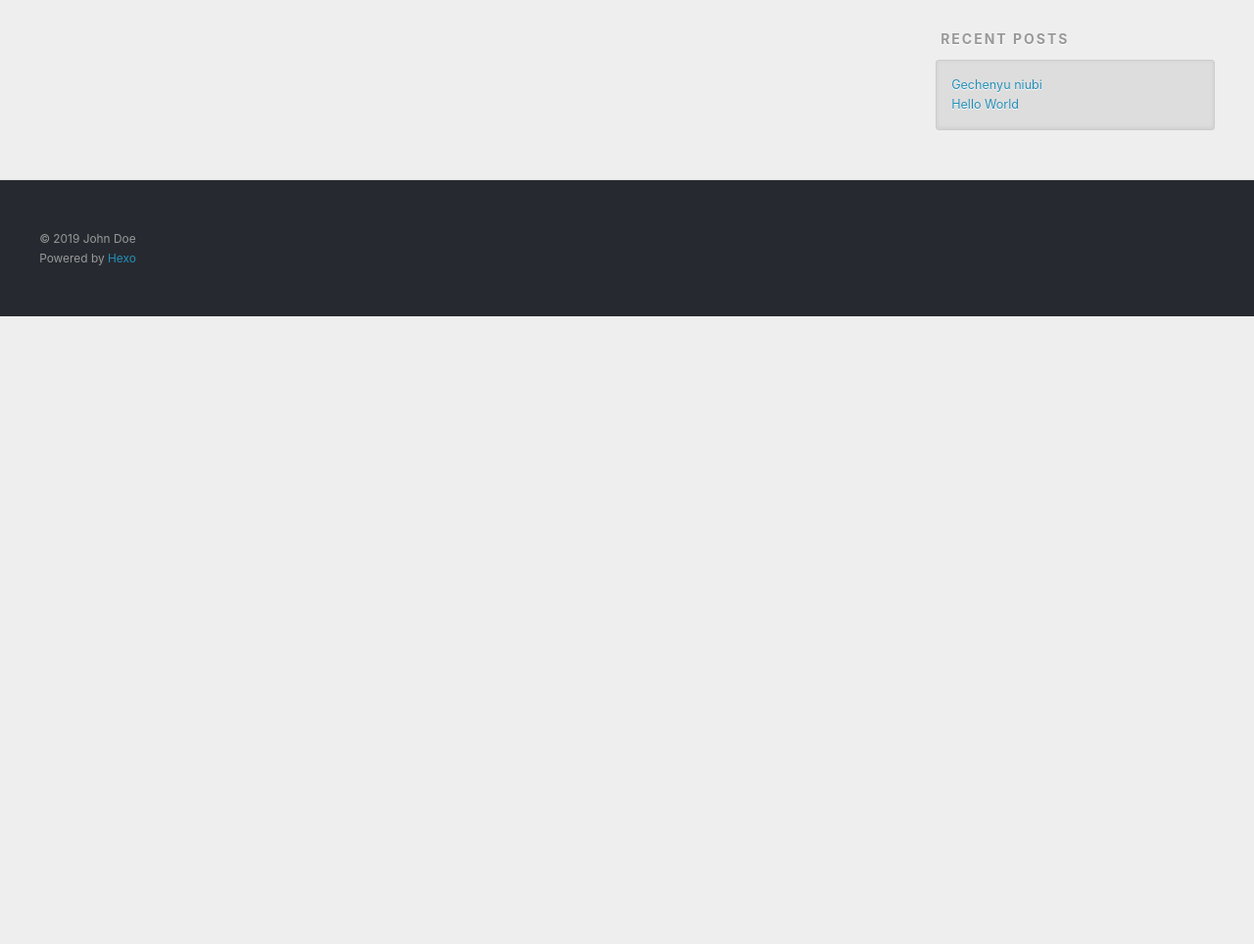
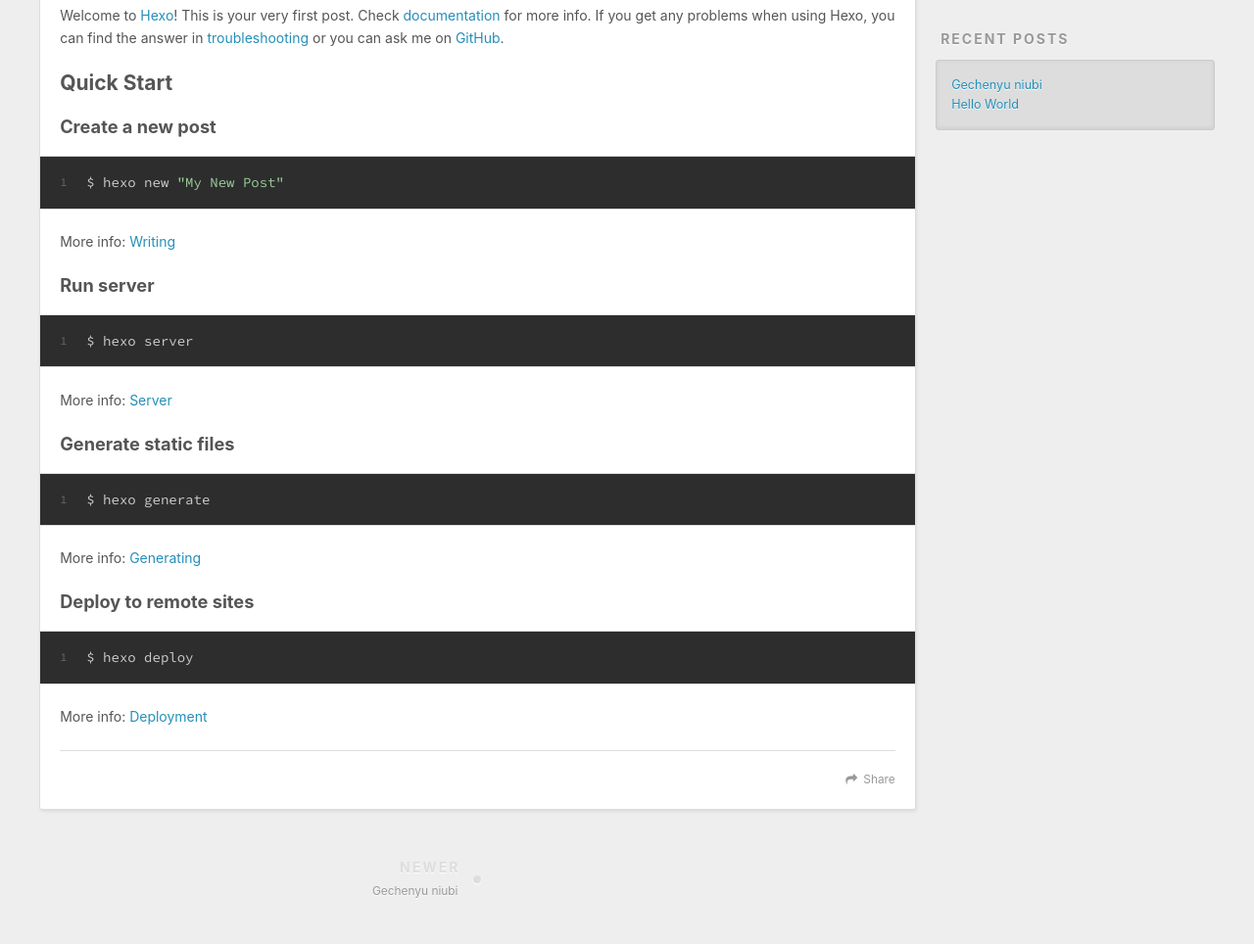
Before and after one commit to Naseshiori/Naseshiori.github.io, a plain HTML site: page 2019/07/05/hello-world/index.html in a window 1280 px wide. Shown: the part 448-1412 px from the top of the page at 98% size. Before the commit the page ends 800 px from the top, so only its background shows below. Drawn offline with nearby package versions, Linux system fonts and the light colour scheme.

Commit message:
Site updated: 2019-08-10 18:05:42

```diff
--- a/2019/07/05/hello-world/index.html
+++ b/2019/07/05/hello-world/index.html
@@ -64,32 +64,69 @@
   </div>
 </header>
       <div class="outer">
-        <section id="main">extends views/main.pug
+        <section id="main"><article id="post-hello-world" class="article article-type-post" itemscope itemprop="blogPost">
+  <div class="article-meta">
+    <a href="/2019/07/05/hello-world/" class="article-date">
+  <time datetime="2019-07-05T03:11:04.227Z" itemprop="datePublished">2019-07-05</time>
+</a>
 
-block head
-  title
-    = page.title + ' - ' + config.title
+  </div>
+  <div class="article-inner">
 
-block main
-  if page.type === 'tags'
-    include mixins/tags.pug
-    +tags('TAGS', site.tags.length)
-  else
-    include mixins/post.pug
-    +post(page, 'post')
 
-  //-
-  include plugins/reward.pug
+      <header class="article-header">
 
-  //- comment
-  if theme.comment_plugin == 'valine'
-    include plugins/valine.pug
-  else
-    include plugins/livere.pug
 
-  //- mathjax
-  if page.mathjax
-    include plugins/mathjax.pug
+    <h1 class="article-title" itemprop="name">
+      Hello World
+    </h1>
+
+
+      </header>
+
+    <div class="article-entry" itemprop="articleBody">
+
+        <p>Welcome to <a href="https://hexo.io/" target="_blank" rel="noopener">Hexo</a>! This is your very first post. Check <a href="https://hexo.io/docs/" target="_blank" rel="noopener">documentation</a> for more info. If you get any problems when using Hexo, you can find the answer in <a href="https://hexo.io/docs/troubleshooting.html" target="_blank" rel="noopener">troubleshooting</a> or you can ask me on <a href="https://github.com/hexojs/hexo/issues" target="_blank" rel="noopener">GitHub</a>.</p>
+<h2 id="Quick-Start"><a href="#Quick-Start" class="headerlink" title="Quick Start"></a>Quick Start</h2><h3 id="Create-a-new-post"><a href="#Create-a-new-post" class="headerlink" title="Create a new post"></a>Create a new post</h3><figure class="highlight bash"><table><tr><td class="gutter"><pre><span class="line">1</span><br></pre></td><td class="code"><pre><span class="line">$ hexo new <span class="string">"My New Post"</span></span><br></pre></td></tr></table></figure>
+
+<p>More info: <a href="https://hexo.io/docs/writing.html" target="_blank" rel="noopener">Writing</a></p>
+<h3 id="Run-server"><a href="#Run-server" class="headerlink" title="Run server"></a>Run server</h3><figure class="highlight bash"><table><tr><td class="gutter"><pre><span class="line">1</span><br></pre></td><td class="code"><pre><span class="line">$ hexo server</span><br></pre></td></tr></table></figure>
+
+<p>More info: <a href="https://hexo.io/docs/server.html" target="_blank" rel="noopener">Server</a></p>
+<h3 id="Generate-static-files"><a href="#Generate-static-files" class="headerlink" title="Generate static files"></a>Generate static files</h3><figure class="highlight bash"><table><tr><td class="gutter"><pre><span class="line">1</span><br></pre></td><td class="code"><pre><span class="line">$ hexo generate</span><br></pre></td></tr></table></figure>
+
+<p>More info: <a href="https://hexo.io/docs/generating.html" target="_blank" rel="noopener">Generating</a></p>
+<h3 id="Deploy-to-remote-sites"><a href="#Deploy-to-remote-sites" class="headerlink" title="Deploy to remote sites"></a>Deploy to remote sites</h3><figure class="highlight bash"><table><tr><td class="gutter"><pre><span class="line">1</span><br></pre></td><td class="code"><pre><span class="line">$ hexo deploy</span><br></pre></td></tr></table></figure>
+
+<p>More info: <a href="https://hexo.io/docs/deployment.html" target="_blank" rel="noopener">Deployment</a></p>
+
+
+    </div>
+    <footer class="article-footer">
+      <a data-url="http://yoursite.com/2019/07/05/hello-world/" data-id="cjz5dbpqp0001so6uvf94x3l8" class="article-share-link">Share</a>
+
+
+    </footer>
+  </div>
+
+
+<nav id="article-nav">
+
+    <a href="/2019/07/06/新建文本文档/" id="article-nav-newer" class="article-nav-link-wrap">
+      <strong class="article-nav-caption">Newer</strong>
+      <div class="article-nav-title">
+
+          Gechenyu niubi
+
+      </div>
+    </a>
+
+
+</nav>
+
+
+</article>
+
 </section>
 
           <aside id="sidebar">
```
Also changed, not shown: 2019/07/06/新建文本文档/index.html (+41 -21 lines).
